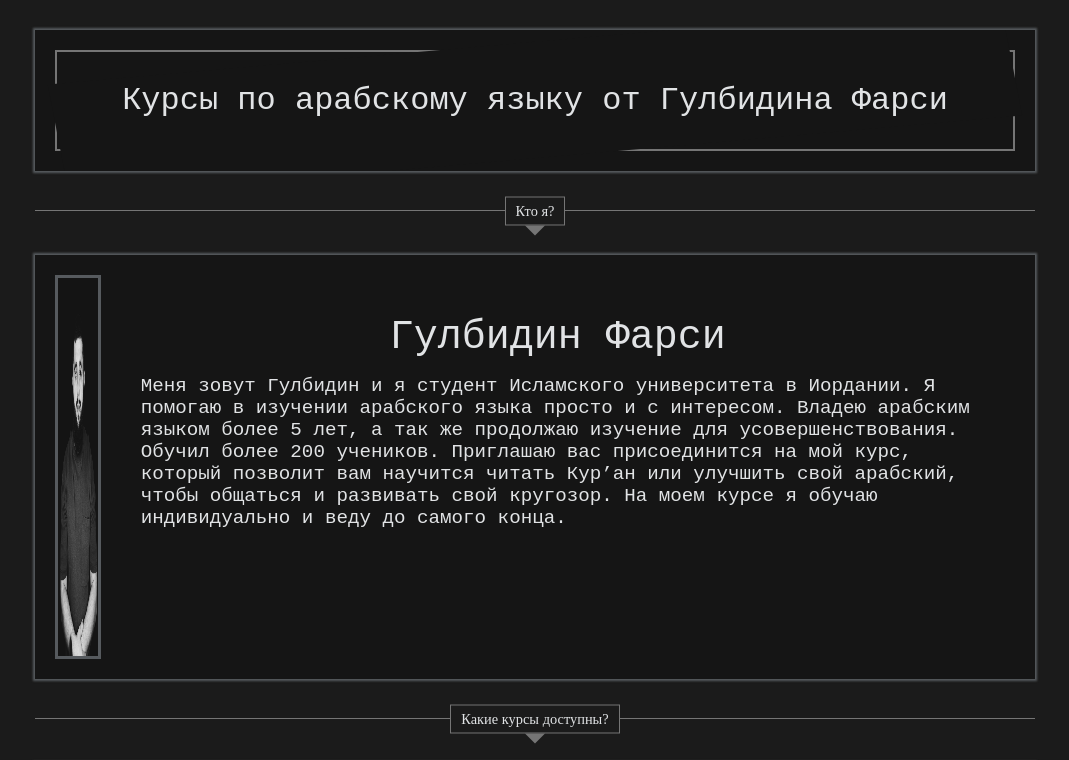
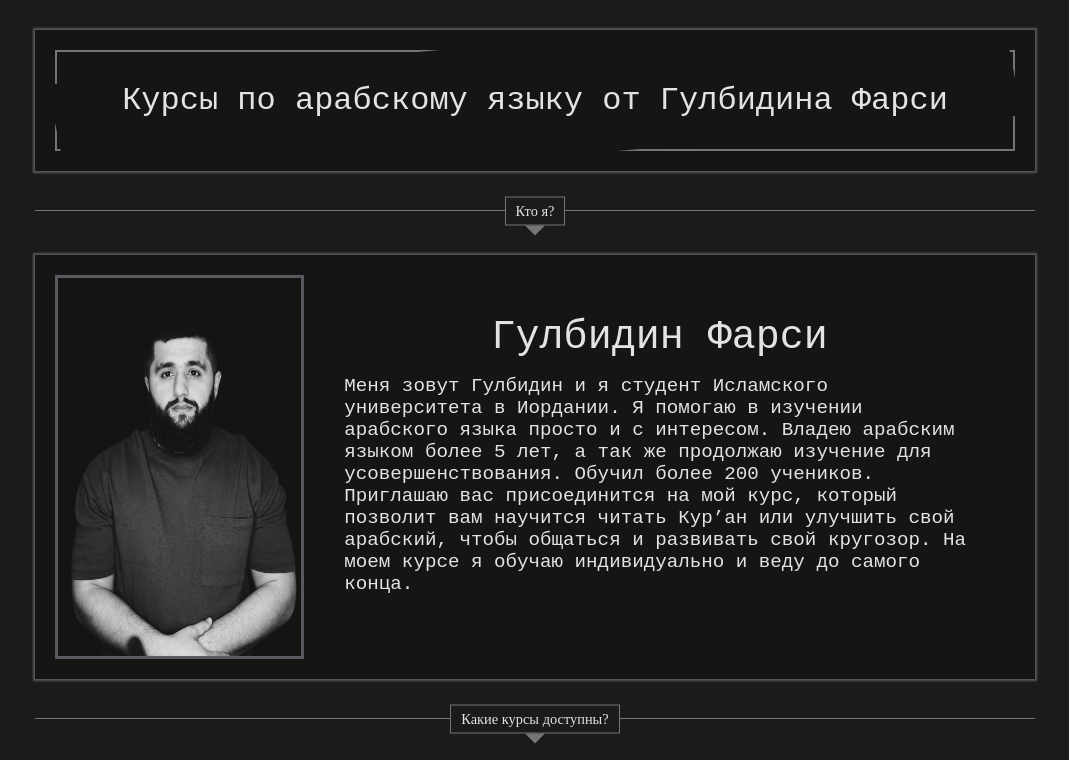
Before and after one commit to 5TAHUR5/template-site, a plain HTML site: page index.html in a window 1280 px wide. Shown: the top 760 px of the page, without its empty margins (105-1174 px from the left). Drawn offline with Linux system fonts and the light colour scheme; a web font is replaced by a local one.

Commit message:
Try adaptive 3

```diff
--- a/css/index.css
+++ b/css/index.css
@@ -206,8 +206,8 @@ main .infoWrapper .photoWrapper #ustazPhoto {
   display: inline-block;
   max-width: 100%;
   max-height: 100%;
-  /* min-width: calc(831px * 0.3);
-  min-height: calc(1140px * 0.3); */
+  min-width: calc(831px * 0.3);
+  min-height: calc(1140px * 0.3);
   width: calc(960px * 0.3);
   height: calc(1280px * 0.3);
 }
```
